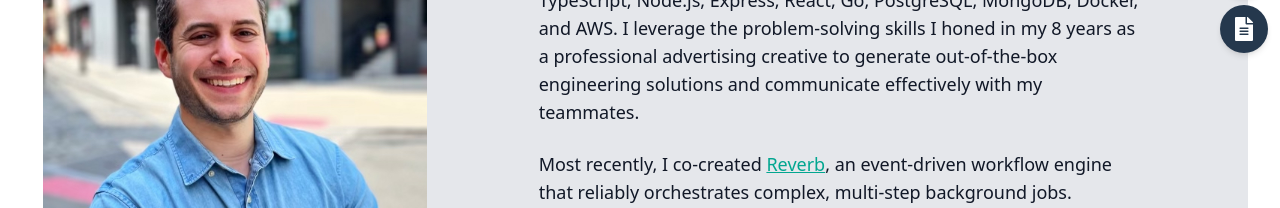
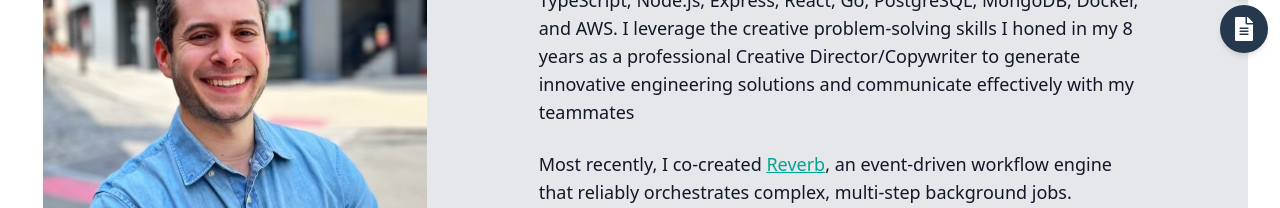
Before and after one commit to blakefromkin/blakefromkin.github.io, a website built with Vite: page index.html in a window 1280 px wide. Shown: the part 231-439 px from the top of the page. Built offline with nearby package versions, Linux system fonts and the light colour scheme.

Commit message:
Updated CV

```diff
--- a/index.html
+++ b/index.html
@@ -115,10 +115,10 @@
               <p class="text-lg text-gray-900 mt-6">
                 I'm a full-stack software engineer with proficiencies in
                 JavaScript, TypeScript, Node.js, Express, React, Go, PostgreSQL,
-                MongoDB, Docker, and AWS. I leverage the problem-solving skills
-                I honed in my 8 years as a professional advertising creative to
-                generate out-of-the-box engineering solutions and communicate
-                effectively with my teammates.
+                MongoDB, Docker, and AWS. I leverage the creative
+                problem-solving skills I honed in my 8 years as a professional
+                Creative Director/Copywriter to generate innovative engineering
+                solutions and communicate effectively with my teammates
               </p>
               <p class="text-lg text-gray-900 mt-6">
                 Most recently, I co-created
```
